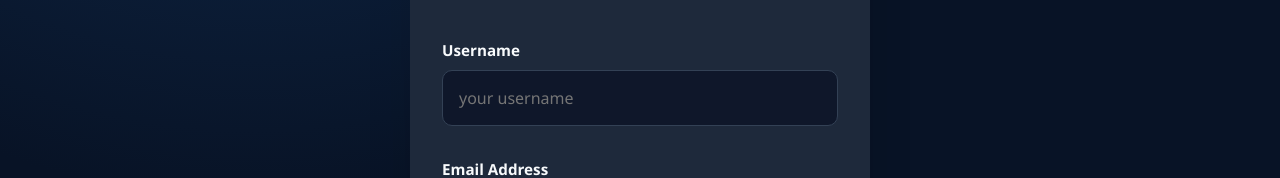
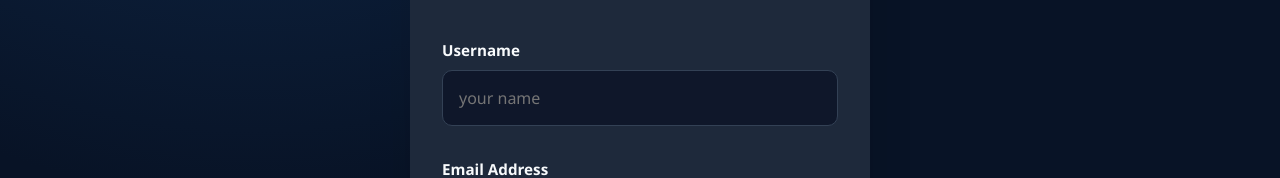
Before and after one commit to RMIT-Full-Stack-Development-2026A/Group9, a React (Vite) app in the folder frontend/: page /register in a window 1280 px wide. Shown: the part 528-706 px from the top of the page. Built offline with nearby package versions, Linux system fonts and the light colour scheme; no server answers.

Commit message:
Update placeholder text in RegistrationForm and remove required attribute from input fields

```diff
--- a/frontend/src/modules/auth/components/RegistrationForm/RegistrationForm.jsx
+++ b/frontend/src/modules/auth/components/RegistrationForm/RegistrationForm.jsx
@@ -74,10 +74,9 @@ const Registration = () => {
             <label className={getFieldError('username') ? styles.errorLabel : ''}>Username</label>
             <input
               type="text"
-              placeholder="your username"
+              placeholder="your name"
               className={getFieldError('username') ? styles.errorInput : ''}
               onChange={(e) => setformData({...formData, username: e.target.value})}
-              required
             />
             {getFieldError('username') ? (
               <div className={`${styles.validationMsg} ${styles.error}`}><ErrorIcon/> {getFieldError('username').cause}</div>
@@ -91,7 +90,6 @@ const Registration = () => {
               placeholder="your.email@example.com"
               className={getFieldError('email') ? styles.errorInput : ''}
               onChange={(e) => setformData({...formData, email: e.target.value})}
-              required
             />
             {getFieldError('email') ? (
               <div className={`${styles.validationMsg} ${styles.error}`}><ErrorIcon/> {getFieldError('email').cause}</div>
@@ -105,7 +103,6 @@ const Registration = () => {
               placeholder="your password"
               className={getFieldError('password') ? styles.errorInput : ''}
               onChange={(e) => setformData({...formData, password: e.target.value})}
-              required
             />
             {getFieldError('password') ? (
               <div className={`${styles.validationMsg} ${styles.error}`}><ErrorIcon/> {getFieldError('password').cause}</div>
@@ -119,7 +116,6 @@ const Registration = () => {
               placeholder="Input your password again"
               className={getFieldError('confirmPassword') ? styles.errorInput : ''}
               onChange={(e) => setformData({...formData, confirmPassword: e.target.value})}
-              required
             />
             {getFieldError('confirmPassword') && (
               <div className={`${styles.validationMsg} ${styles.error}`}><ErrorIcon/> {getFieldError('confirmPassword').cause}</div>
@@ -128,7 +124,7 @@ const Registration = () => {
 
           <div className={styles.formGroup}>
             <label>Country</label>
-            <select defaultValue="" onChange={(e) => setformData({...formData, country: e.target.value})} required>
+            <select defaultValue="" onChange={(e) => setformData({...formData, country: e.target.value})}>
               <option value="" disabled>Select a country...</option>
               {countries.map(c => <option key={c} value={c}>{c}</option>)}
             </select>
```
